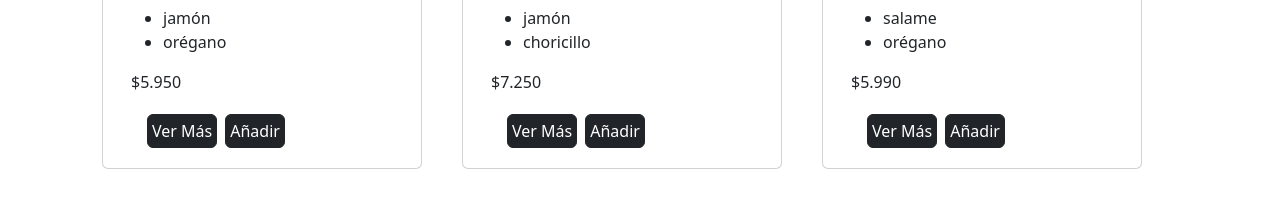
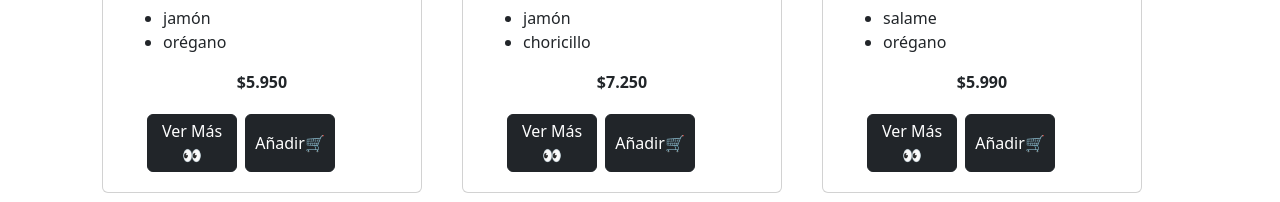
Before and after one commit to josealexanderdrt/m5-prueba, a React (Vite) app: page / in a window 1280 px wide. Shown: the part 598-800 px from the top of the page. Built offline with nearby package versions, Linux system fonts and the light colour scheme.

Commit message:
Configuracion de Alertas

```diff
--- a/package.json
+++ b/package.json
@@ -15,7 +15,8 @@
     "react": "^18.2.0",
     "react-bootstrap": "^2.9.0",
     "react-dom": "^18.2.0",
-    "react-router-dom": "^6.17.0"
+    "react-router-dom": "^6.17.0",
+    "react-toastify": "^9.1.3"
   },
   "devDependencies": {
     "@types/react": "^18.2.15",
--- a/src/App.css
+++ b/src/App.css
@@ -20,3 +20,7 @@ border-radius: 10px;
 .card {
   margin: 20px;
 }
+
+.wbutton{
+  width: 90px;
+}
--- a/src/App.jsx
+++ b/src/App.jsx
@@ -1,5 +1,6 @@
 import "./App.css";
 import "bootstrap/dist/css/bootstrap.min.css";
+
 import { Routes, Route } from "react-router-dom";
 import Home from "./views/Home";
 import Navigation from "./components/Navigation";
@@ -17,6 +18,7 @@ function App() {
         <Route path="/pizza/:idPizza" element={<PizzaDetail />} />
         <Route path="*" element={<NotFound />} />
       </Routes>
+
     </>
   );
 }
--- a/src/components/PizzaList.jsx
+++ b/src/components/PizzaList.jsx
@@ -13,6 +13,8 @@ const PizzaList = () => {
 const navigate = useNavigate()
 const goToPizzaDetail = (idPizza) =>{
     navigate(`/pizza/${idPizza}`)
+
+
 }
 
 
@@ -41,19 +43,23 @@ const goToPizzaDetail = (idPizza) =>{
                       <li key={j}> {ingredient} </li>
                     ))}
                   </ul>
-                <Card.Text> {formatNumber(pizza.price)} </Card.Text>
+                <Card.Text
+                className="text-center">
+                  <strong>{formatNumber(pizza.price)}</strong>
+                    </Card.Text>
 
                 <Container className="d-flex">
-                  <Button variant="dark" className="m-1 p-1"
+                  <Button variant="dark" className="m-1 p-1 wbutton"
                     onClick={() => goToPizzaDetail(pizza.id)}>
-                    Ver Más
+                    Ver Más👀
                   </Button>
                   <Button
                     variant="dark"
-                    className="m-1 p-1"
+                    className="m-1 p-1 wbutton"
                     onClick={() => addToOrderDetail(pizza.id)}
+
                   >
-                    Añadir
+                    Añadir🛒
                   </Button>
                 </Container>
               </Card.Body>
--- a/src/context/OrderDetailProvider.jsx
+++ b/src/context/OrderDetailProvider.jsx
@@ -1,6 +1,6 @@
 import { createContext, useState, useEffect, useContext } from "react";
 import { PizzaContext } from "../context/PizzaProvider";
-
+import { toast } from "react-toastify";
 
 export const OrderDetailContext = createContext();
 const OrderDetailProvider = ({ children }) => {
@@ -20,28 +20,24 @@ const OrderDetailProvider = ({ children }) => {
       const pizzaEnOrden = orderList.find((pizza) => pizza.id === id);
       if (pizzaEnOrden) {
         console.log("modifica");
-        // Crea una copia del array y del objeto que deseas modificar
         const updatedOrderList = [...orderList];
         const updatedPizza = { ...pizzaEnOrden };
         updatedPizza.quantity = updatedPizza.quantity + 1;
-
-        // Reemplaza el objeto en la copia del array
         const index = updatedOrderList.findIndex((pizza) => pizza.id === id);
         updatedOrderList[index] = updatedPizza;
 
-        // Actualiza el estado con la copia modificada
         setOrderList(updatedOrderList);
+        toast("Agregada 🛒🍕 1" + updatedPizza.name);
       } else {
         console.log("nueva");
         const addToOrder = pizzas.find((pizza) => pizza.id === id);
         addToOrder.quantity = 1;
 
-        // Agrega el nuevo objeto al array
         const updatedOrderList = [...orderList, addToOrder];
-        // Actualiza el estado con la copia modificada
+
         setOrderList(updatedOrderList);
+        toast("Agregada 🛒🍕 1 de" + addToOrder.name);
       }
-
     }
   };
 
@@ -50,21 +46,25 @@ const OrderDetailProvider = ({ children }) => {
       const pizzaEnOrden = orderList.find((pizza) => pizza.id === id);
       if (pizzaEnOrden && pizzaEnOrden.quantity === 1) {
         console.log("eliminar");
-        // Filtra el objeto a eliminar
         const updatedOrderList = orderList.filter((pizza) => pizza.id !== id);
         setOrderList(updatedOrderList);
+        toast(
+          "⚠️Eliminaste Todas Las Pizza " +
+            pizzaEnOrden.name +
+            " vuelve a seleccionar una pizza"
+        );
       } else {
         console.log("restar");
-        // Crea una copia del array y del objeto que deseas modificar
+
         const updatedOrderList = [...orderList];
         const updatedPizza = { ...pizzaEnOrden };
         updatedPizza.quantity = updatedPizza.quantity - 1;
 
-        // Reemplaza el objeto en la copia del array
         const index = updatedOrderList.findIndex((pizza) => pizza.id === id);
         updatedOrderList[index] = updatedPizza;
-        // Actualiza el estado con la copia modificada
+
         setOrderList(updatedOrderList);
+        toast("✖️Eliminaste 1 pizza " + pizzaEnOrden.name);
       }
     }
   };
--- a/src/main.jsx
+++ b/src/main.jsx
@@ -4,17 +4,29 @@ import App from "./App.jsx";
 import { BrowserRouter } from "react-router-dom";
 import PizzaProvider from "./context/PizzaProvider.jsx";
 import OrderDetailProvider from "./context/OrderDetailProvider.jsx";
+import { ToastContainer, toast } from "react-toastify";
+import "react-toastify/dist/ReactToastify.css";
 
 ReactDOM.createRoot(document.getElementById("root")).render(
   <React.StrictMode>
     <BrowserRouter>
-
       <PizzaProvider>
-      <OrderDetailProvider>
-        <App />
+        <OrderDetailProvider>
+          <App />
         </OrderDetailProvider>
       </PizzaProvider>
-
     </BrowserRouter>
+    <ToastContainer
+      position="bottom-right"
+      autoClose={2500}
+      hideProgressBar={false}
+      newestOnTop={false}
+      closeOnClick
+      rtl={false}
+      pauseOnFocusLoss
+      draggable
+      pauseOnHover
+      theme="dark"
+    />
   </React.StrictMode>
 );
```
Also changed, not shown: 1 other file (tests, documents, lock files or other folders).
